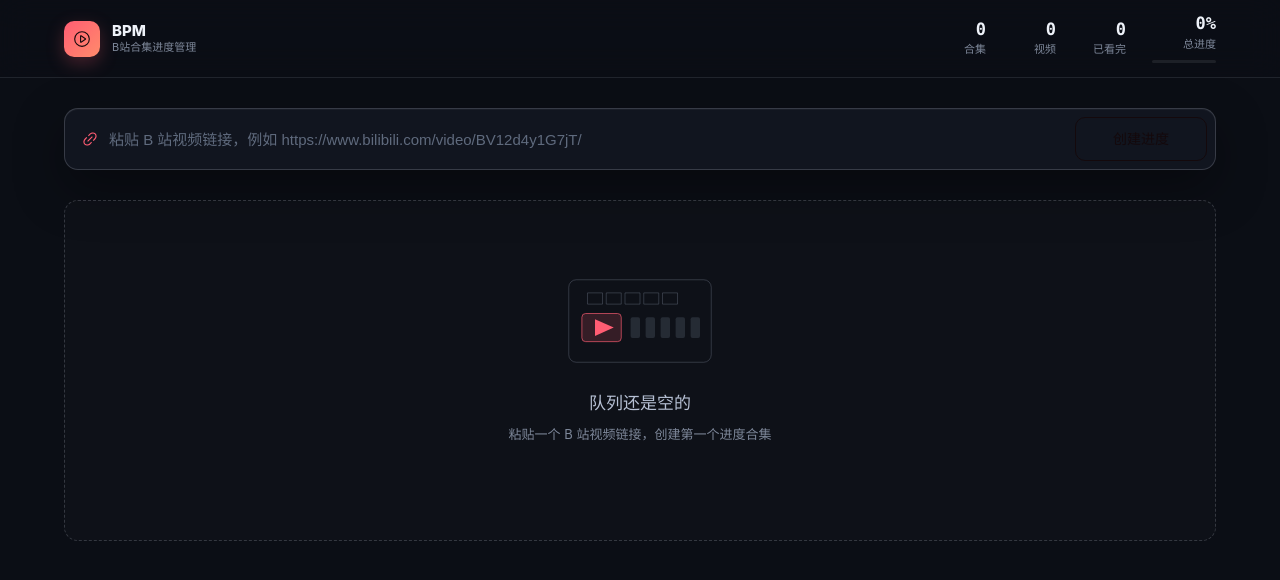
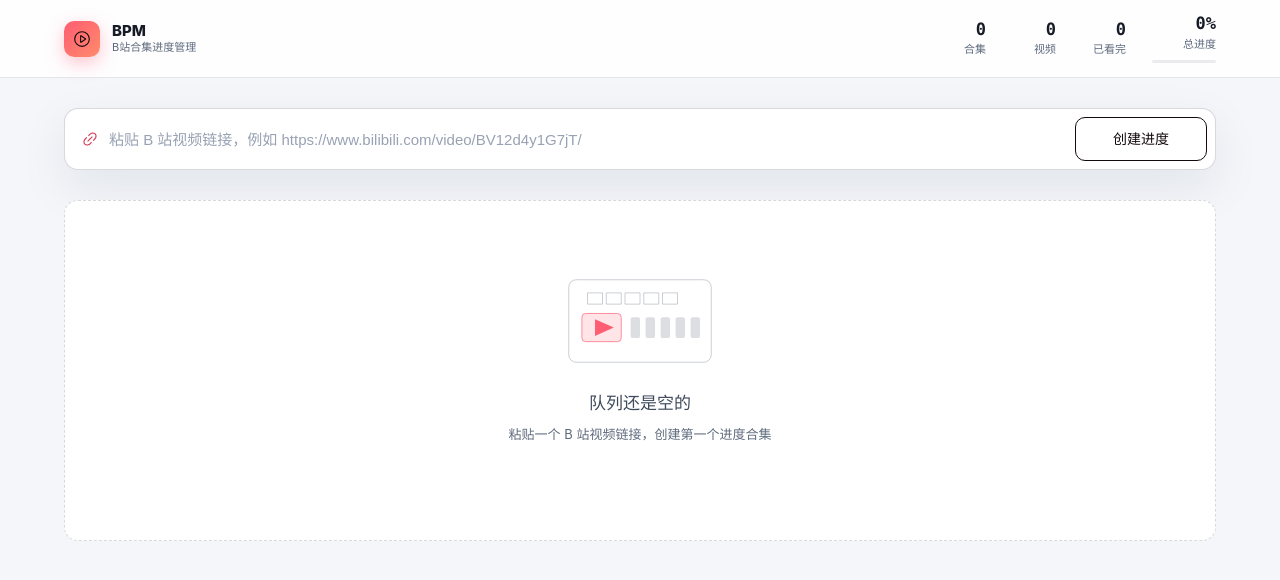
Before and after one commit to Adolsun/bpm-frontend, a Vue app: page / in a window 1280 px wide. Shown: the top 580 px of the page. Built offline with nearby package versions, Linux system fonts and the light colour scheme; no server answers.

Commit message:
feat: UI 改为明亮浅色主题

```diff
--- a/index.html
+++ b/index.html
@@ -4,8 +4,8 @@
     <meta charset="UTF-8" />
     <link rel="icon" type="image/svg+xml" href="/bpm-mark.svg" />
     <meta name="viewport" content="width=device-width, initial-scale=1.0" />
-    <meta name="theme-color" content="#0b0e15" />
-    <meta name="color-scheme" content="dark" />
+    <meta name="theme-color" content="#f4f6fa" />
+    <meta name="color-scheme" content="light" />
     <title>B站合集进度管理</title>
 </head>
 <body>
--- a/src/App.vue
+++ b/src/App.vue
@@ -444,16 +444,17 @@ onUnmounted(() => {
 </script>
 
 <style scoped lang="scss">
-$bg-deep: #0b0e15;
-$bg-panel: #11151f;
-$bg-panel-2: #151b27;
-$line: rgba(226, 232, 248, 0.1);
-$line-strong: rgba(226, 232, 248, 0.18);
-$text-hi: #eef2f9;
-$text-mid: #b6c0d4;
-$text-low: #7d8799;
+$bg-deep: #f4f6fa;
+$bg-panel: #ffffff;
+$bg-panel-2: #eef1f6;
+$line: rgba(15, 23, 42, 0.1);
+$line-strong: rgba(15, 23, 42, 0.16);
+$text-hi: #161b26;
+$text-mid: #3f4a5c;
+$text-low: #5f6b7d;
 $coral: #ff5d73;
-$amber: #f5b454;
+$coral-deep: #d63a52;
+$amber: #e39a2b;
 
 .app-shell {
     min-height: 100vh;
@@ -469,7 +470,7 @@ $amber: #f5b454;
     position: sticky;
     top: 0;
     z-index: 20;
-    background: rgba(11, 14, 21, 0.82);
+    background: rgba(255, 255, 255, 0.86);
     backdrop-filter: blur(16px) saturate(1.2);
     -webkit-backdrop-filter: blur(16px) saturate(1.2);
     border-bottom: 1px solid $line;
@@ -499,7 +500,7 @@ $amber: #f5b454;
         place-items: center;
         color: #14090c;
         background: linear-gradient(135deg, $coral, #ff8b6b);
-        box-shadow: 0 6px 18px rgba(255, 93, 115, 0.25);
+        box-shadow: 0 6px 18px rgba(255, 93, 115, 0.35);
         flex-shrink: 0;
     }
 
@@ -555,7 +556,7 @@ $amber: #f5b454;
         width: 64px;
         height: 3px;
         border-radius: 2px;
-        background: rgba(255, 255, 255, 0.08);
+        background: rgba(15, 23, 42, 0.08);
         margin-top: 8px;
         overflow: hidden;
 
@@ -585,19 +586,19 @@ $amber: #f5b454;
     border: 1px solid $line-strong;
     border-radius: 14px;
     box-shadow:
-        0 18px 50px rgba(0, 0, 0, 0.35),
-        inset 0 1px 0 rgba(255, 255, 255, 0.04);
+        0 18px 50px rgba(15, 23, 42, 0.08),
+        inset 0 1px 0 rgba(255, 255, 255, 0.6);
     transition: border-color 0.2s ease, box-shadow 0.2s ease;
 
     &:focus-within {
         border-color: rgba(255, 93, 115, 0.55);
         box-shadow:
-            0 18px 50px rgba(0, 0, 0, 0.35),
+            0 18px 50px rgba(15, 23, 42, 0.08),
             0 0 0 3px rgba(255, 93, 115, 0.12);
     }
 
     .command-icon {
-        color: $coral;
+        color: $coral-deep;
         display: grid;
         place-items: center;
         flex-shrink: 0;
@@ -670,7 +671,7 @@ $amber: #f5b454;
 
     .batch-info {
         font-size: 12px;
-        color: $coral;
+        color: $coral-deep;
         font-weight: 600;
         padding: 0 4px;
     }
@@ -688,7 +689,7 @@ $amber: #f5b454;
         :deep(.collection-card) {
             border-style: dashed;
             border-color: $coral;
-            box-shadow: 0 20px 50px rgba(0, 0, 0, 0.35);
+            box-shadow: 0 20px 50px rgba(15, 23, 42, 0.1);
         }
     }
 
@@ -708,8 +709,8 @@ $amber: #f5b454;
         :deep(.collection-card) {
             border-color: $coral;
             box-shadow:
-                0 0 0 1px rgba(255, 93, 115, 0.6),
-                0 16px 44px rgba(255, 93, 115, 0.16);
+                0 0 0 1px rgba(255, 93, 115, 0.5),
+                0 16px 44px rgba(255, 93, 115, 0.12);
         }
     }
 }
@@ -724,8 +725,9 @@ $amber: #f5b454;
     width: 26px;
     height: 26px;
     border-radius: 8px;
-    background: rgba(11, 14, 21, 0.9);
+    background: #ffffff;
     border: 1px solid $line-strong;
+    box-shadow: 0 4px 12px rgba(15, 23, 42, 0.08);
     visibility: hidden;
     opacity: 0;
     transform: translateY(-4px) scale(0.92);
@@ -746,7 +748,7 @@ $amber: #f5b454;
     padding: 72px 24px 96px;
     border: 1px dashed $line-strong;
     border-radius: 14px;
-    background: rgba(255, 255, 255, 0.014);
+    background: #ffffff;
 
     .empty-art {
         width: 150px;
@@ -779,10 +781,10 @@ $amber: #f5b454;
     z-index: 9999;
     min-width: 196px;
     padding: 6px;
-    background: rgba(24, 30, 43, 0.96);
+    background: rgba(255, 255, 255, 0.96);
     border: 1px solid $line-strong;
     border-radius: 12px;
-    box-shadow: 0 24px 60px rgba(0, 0, 0, 0.5);
+    box-shadow: 0 24px 60px rgba(15, 23, 42, 0.18);
     backdrop-filter: blur(18px);
     -webkit-backdrop-filter: blur(18px);
     animation: popIn 0.16s ease both;
@@ -801,8 +803,8 @@ $amber: #f5b454;
         transition: background 0.15s ease, color 0.15s ease;
 
         &:hover {
-            background: rgba(255, 93, 115, 0.14);
-            color: #ffffff;
+            background: rgba(255, 93, 115, 0.12);
+            color: $text-hi;
         }
 
         &:not(:last-child) {
--- a/src/style.scss
+++ b/src/style.scss
@@ -1,63 +1,64 @@
-// BPM watch console - global design tokens
-$bg-deep: #0b0e15;
-$bg-panel: #11151f;
-$bg-panel-2: #151b27;
-$line: rgba(226, 232, 248, 0.1);
-$line-strong: rgba(226, 232, 248, 0.18);
-$text-hi: #eef2f9;
-$text-mid: #b6c0d4;
-$text-low: #7d8799;
+// BPM watch console - global design tokens (light)
+$bg-deep: #f4f6fa;
+$bg-panel: #ffffff;
+$bg-panel-2: #eef1f6;
+$line: rgba(15, 23, 42, 0.1);
+$line-strong: rgba(15, 23, 42, 0.16);
+$text-hi: #161b26;
+$text-mid: #3f4a5c;
+$text-low: #5f6b7d;
 $coral: #ff5d73;
-$cyan: #5cc8ff;
-$amber: #f5b454;
-$green: #3ddc97;
+$coral-deep: #d63a52;
+$cyan: #0f8fbe;
+$amber: #e39a2b;
+$green: #239a6b;
 
 :root {
-    color-scheme: dark;
+    color-scheme: light;
 
     --el-color-primary: #ff5d73;
-    --el-color-primary-light-3: #ff7a8c;
-    --el-color-primary-light-5: #ff9bad;
-    --el-color-primary-light-7: #ffc2cd;
-    --el-color-primary-light-8: #ffd5dc;
-    --el-color-primary-light-9: #3a141c;
+    --el-color-primary-light-3: #ff8b9c;
+    --el-color-primary-light-5: #ffb2bf;
+    --el-color-primary-light-7: #ffd3da;
+    --el-color-primary-light-8: #ffe2e7;
+    --el-color-primary-light-9: #fff1f3;
     --el-color-primary-dark-2: #e04a5f;
-    --el-color-success: #3ddc97;
-    --el-color-warning: #f5b454;
-    --el-color-danger: #ff5d73;
-    --el-color-error: #ff5d73;
-    --el-color-info: #8a94a8;
+    --el-color-success: #239a6b;
+    --el-color-warning: #e39a2b;
+    --el-color-danger: #e0455c;
+    --el-color-error: #e0455c;
+    --el-color-info: #7b8798;
 
-    --el-bg-color: #11151f;
-    --el-bg-color-page: #0b0e15;
-    --el-bg-color-overlay: #161c29;
-    --el-fill-color-blank: #0f131b;
-    --el-fill-color-light: #181e2b;
-    --el-fill-color-lighter: #141a25;
-    --el-fill-color-extra-light: #10151e;
-    --el-fill-color-dark: #232c3d;
-    --el-fill-color-darker: #2a3447;
+    --el-bg-color: #ffffff;
+    --el-bg-color-page: #f4f6fa;
+    --el-bg-color-overlay: #ffffff;
+    --el-fill-color-blank: #ffffff;
+    --el-fill-color-light: #eef1f6;
+    --el-fill-color-lighter: #f6f8fb;
+    --el-fill-color-extra-light: #fafbfd;
+    --el-fill-color-dark: #dfe4ec;
+    --el-fill-color-darker: #cdd4df;
 
-    --el-border-color: rgba(226, 232, 248, 0.14);
-    --el-border-color-light: rgba(226, 232, 248, 0.1);
-    --el-border-color-lighter: rgba(226, 232, 248, 0.08);
-    --el-border-color-extra-light: rgba(226, 232, 248, 0.06);
-    --el-border-color-dark: rgba(226, 232, 248, 0.22);
-    --el-border-color-darker: rgba(226, 232, 248, 0.3);
+    --el-border-color: rgba(15, 23, 42, 0.16);
+    --el-border-color-light: rgba(15, 23, 42, 0.12);
+    --el-border-color-lighter: rgba(15, 23, 42, 0.1);
+    --el-border-color-extra-light: rgba(15, 23, 42, 0.08);
+    --el-border-color-dark: rgba(15, 23, 42, 0.24);
+    --el-border-color-darker: rgba(15, 23, 42, 0.32);
 
-    --el-text-color-primary: #eef2f9;
-    --el-text-color-regular: #b6c0d4;
-    --el-text-color-secondary: #7d8799;
-    --el-text-color-placeholder: #5f6a7d;
-    --el-text-color-disabled: #4a5465;
+    --el-text-color-primary: #161b26;
+    --el-text-color-regular: #3f4a5c;
+    --el-text-color-secondary: #5f6b7d;
+    --el-text-color-placeholder: #98a2b3;
+    --el-text-color-disabled: #b6bdc9;
 
     --el-border-radius-base: 8px;
     --el-border-radius-small: 6px;
     --el-border-radius-round: 20px;
 
-    --el-box-shadow: 0 18px 50px rgba(0, 0, 0, 0.35);
-    --el-box-shadow-light: 0 10px 30px rgba(0, 0, 0, 0.28);
-    --el-box-shadow-lighter: 0 6px 18px rgba(0, 0, 0, 0.2);
+    --el-box-shadow: 0 18px 50px rgba(15, 23, 42, 0.1);
+    --el-box-shadow-light: 0 10px 30px rgba(15, 23, 42, 0.08);
+    --el-box-shadow-lighter: 0 6px 18px rgba(15, 23, 42, 0.06);
 
     font-family:
         Inter, "SF Pro Display", "PingFang SC", "Microsoft YaHei", system-ui,
@@ -105,8 +106,8 @@ body {
 }
 
 ::selection {
-    background: rgba(255, 93, 115, 0.35);
-    color: #ffffff;
+    background: rgba(255, 93, 115, 0.2);
+    color: #161b26;
 }
 
 ::-webkit-scrollbar {
@@ -119,41 +120,41 @@ body {
 }
 
 ::-webkit-scrollbar-thumb {
-    background: rgba(226, 232, 248, 0.16);
+    background: rgba(15, 23, 42, 0.18);
     border-radius: 6px;
     border: 2px solid $bg-deep;
 }
 
 ::-webkit-scrollbar-thumb:hover {
-    background: rgba(226, 232, 248, 0.28);
+    background: rgba(15, 23, 42, 0.3);
 }
 
-// Element Plus dark surface adjustments
+// Element Plus light surface adjustments
 .el-button {
-    --el-button-bg-color: rgba(255, 255, 255, 0.04);
-    --el-button-border-color: rgba(226, 232, 248, 0.16);
+    --el-button-bg-color: #ffffff;
+    --el-button-border-color: rgba(15, 23, 42, 0.16);
     --el-button-text-color: $text-mid;
-    --el-button-hover-bg-color: rgba(255, 255, 255, 0.08);
-    --el-button-hover-border-color: rgba(255, 255, 255, 0.28);
+    --el-button-hover-bg-color: #f6f8fb;
+    --el-button-hover-border-color: rgba(15, 23, 42, 0.28);
     --el-button-hover-text-color: $text-hi;
-    --el-button-active-bg-color: rgba(255, 255, 255, 0.1);
-    --el-button-active-border-color: rgba(255, 255, 255, 0.3);
+    --el-button-active-bg-color: #eef1f6;
+    --el-button-active-border-color: rgba(15, 23, 42, 0.3);
     --el-button-active-text-color: $text-hi;
     font-weight: 600;
 
     &.is-plain {
-        background: rgba(255, 255, 255, 0.02);
+        background: #ffffff;
     }
 
     &.is-text {
         --el-button-bg-color: transparent;
         --el-button-border-color: transparent;
-        --el-button-hover-bg-color: rgba(255, 93, 115, 0.12);
-        --el-button-hover-text-color: #ffffff;
+        --el-button-hover-bg-color: rgba(255, 93, 115, 0.1);
+        --el-button-hover-text-color: $coral-deep;
     }
 
     &.is-loading::before {
-        background: rgba(11, 14, 21, 0.6);
+        background: rgba(255, 255, 255, 0.6);
         border-radius: inherit;
     }
 }
@@ -170,35 +171,35 @@ body {
     --el-button-active-text-color: #14090c;
     --el-button-disabled-bg-color: rgba(255, 93, 115, 0.45);
     --el-button-disabled-border-color: rgba(255, 93, 115, 0.45);
-    --el-button-disabled-text-color: rgba(20, 9, 12, 0.55);
+    --el-button-disabled-text-color: rgba(20, 9, 12, 0.5);
 }
 
 .el-button--danger.is-plain {
     --el-button-bg-color: rgba(255, 93, 115, 0.08);
     --el-button-border-color: rgba(255, 93, 115, 0.4);
-    --el-button-text-color: #ff8596;
-    --el-button-hover-bg-color: rgba(255, 93, 115, 0.16);
+    --el-button-text-color: #c83248;
+    --el-button-hover-bg-color: rgba(255, 93, 115, 0.14);
     --el-button-hover-border-color: $coral;
-    --el-button-hover-text-color: #ffffff;
+    --el-button-hover-text-color: #b32a40;
 }
 
 .el-button--primary.is-plain {
     --el-button-bg-color: rgba(255, 93, 115, 0.08);
     --el-button-border-color: rgba(255, 93, 115, 0.4);
-    --el-button-text-color: #ff8596;
-    --el-button-hover-bg-color: rgba(255, 93, 115, 0.16);
+    --el-button-text-color: #c83248;
+    --el-button-hover-bg-color: rgba(255, 93, 115, 0.14);
     --el-button-hover-border-color: $coral;
-    --el-button-hover-text-color: #ffffff;
+    --el-button-hover-text-color: #b32a40;
 }
 
 .el-input__wrapper {
-    background-color: rgba(255, 255, 255, 0.04);
-    box-shadow: 0 0 0 1px rgba(226, 232, 248, 0.14) inset;
+    background-color: #ffffff;
+    box-shadow: 0 0 0 1px rgba(15, 23, 42, 0.14) inset;
     border-radius: 10px;
     transition: box-shadow 0.18s ease, background-color 0.18s ease;
 
     &:hover {
-        box-shadow: 0 0 0 1px rgba(226, 232, 248, 0.28) inset;
+        box-shadow: 0 0 0 1px rgba(15, 23, 42, 0.26) inset;
     }
 
     &.is-focus {
@@ -212,13 +213,13 @@ body {
     color: $text-hi;
 
     &::placeholder {
-        color: #5f6a7d;
+        color: #98a2b3;
     }
 }
 
 .el-checkbox__inner {
-    background-color: rgba(255, 255, 255, 0.05);
-    border-color: rgba(226, 232, 248, 0.28);
+    background-color: #ffffff;
+    border-color: rgba(15, 23, 42, 0.3);
 }
 
 .el-checkbox.is-checked .el-checkbox__inner {
@@ -227,17 +228,17 @@ body {
 }
 
 .el-message {
-    background: rgba(24, 30, 43, 0.94);
-    border-color: rgba(226, 232, 248, 0.14);
-    box-shadow: 0 18px 50px rgba(0, 0, 0, 0.45);
+    background: rgba(255, 255, 255, 0.96);
+    border-color: rgba(15, 23, 42, 0.12);
+    box-shadow: 0 18px 50px rgba(15, 23, 42, 0.14);
     backdrop-filter: blur(14px);
 }
 
 .el-message-box {
-    background: $bg-panel-2;
-    border-color: rgba(226, 232, 248, 0.14);
+    background: #ffffff;
+    border-color: rgba(15, 23, 42, 0.14);
     border-radius: 12px;
-    box-shadow: 0 30px 80px rgba(0, 0, 0, 0.55);
+    box-shadow: 0 30px 80px rgba(15, 23, 42, 0.18);
 }
 
 .el-message-box__title {
@@ -250,13 +251,14 @@ body {
 }
 
 .el-popper.is-dark {
-    background: #1c2433;
-    border: 1px solid rgba(226, 232, 248, 0.14);
+    background: #ffffff;
+    border: 1px solid rgba(15, 23, 42, 0.12);
     border-radius: 8px;
+    box-shadow: 0 10px 30px rgba(15, 23, 42, 0.1);
 
     .el-popper__arrow::before {
-        background: #1c2433;
-        border-color: rgba(226, 232, 248, 0.14);
+        background: #ffffff;
+        border-color: rgba(15, 23, 42, 0.12);
     }
 }
 
```
Also changed, not shown: src/components/VideoCollection.vue (+36 -35 lines).
